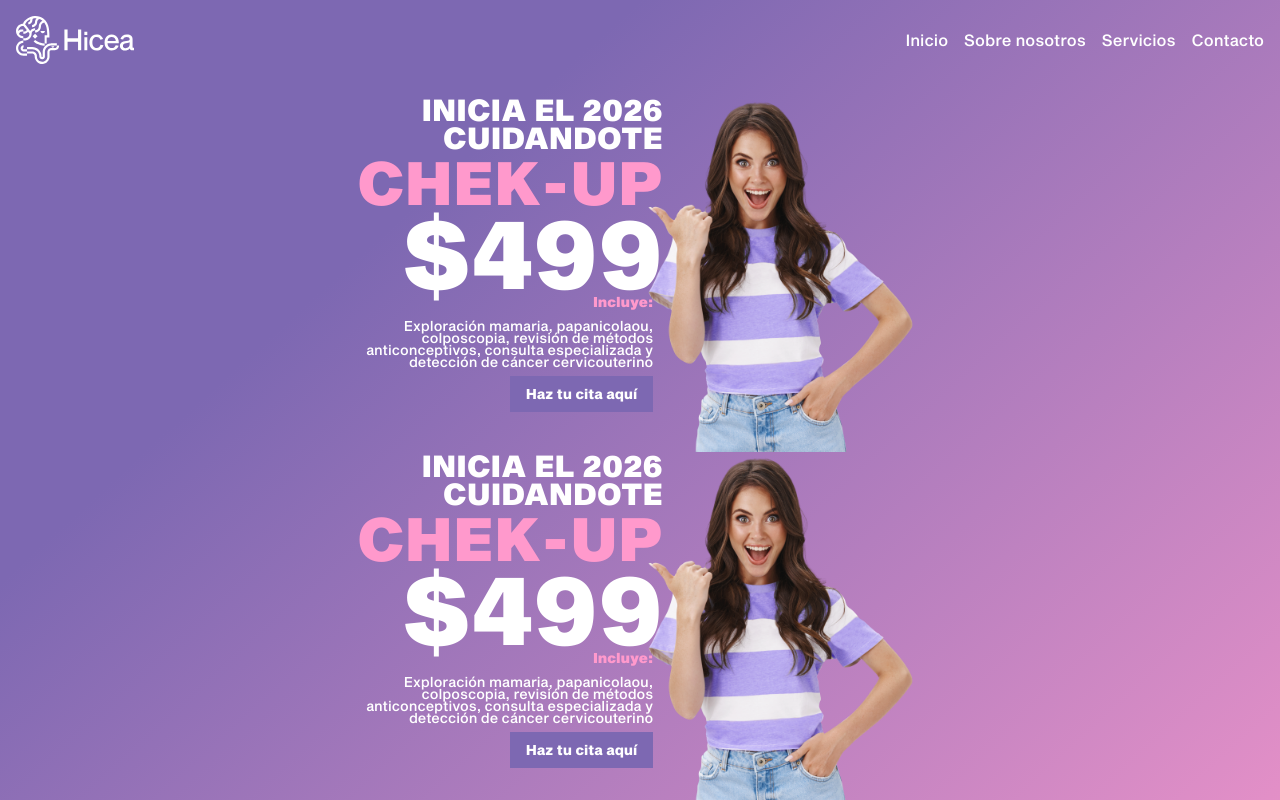
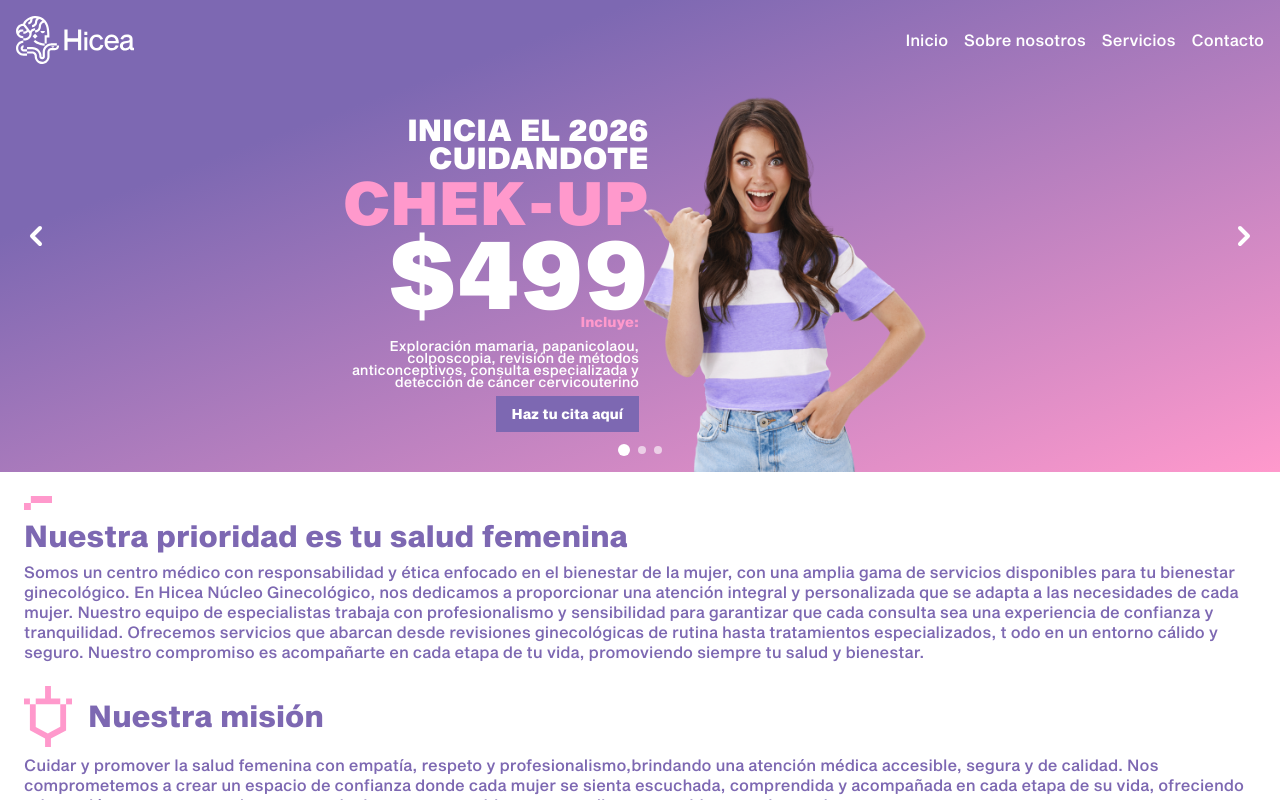
Before and after one commit to Hiddenberg/hicea-website, a Next.js app in the folder application/: page / in a window 1280 px wide. Shown: the top 800 px of the page. Built offline with nearby package versions, Linux system fonts and the light colour scheme.

Commit message:
adding functionality to the carousel

```diff
--- a/application/src/app/components/sections/HeroSection.tsx
+++ b/application/src/app/components/sections/HeroSection.tsx
@@ -1,3 +1,7 @@
+"use client";
+
+import { ChevronLeft, ChevronRight } from "lucide-react";
+import { useCallback, useEffect, useState } from "react";
 import { Button } from "../Buttons";
 
 function HeroMobileSection({ girlImage }: { girlImage: string }) {
@@ -14,10 +18,9 @@ function HeroMobileSection({ girlImage }: { girlImage: string }) {
          <div className="flex items-center -mt-10 px-2 w-full">
             <div className="flex flex-col items-end gap-2">
                <p className="text-[10px] text-white text-right leading-3">
-                  Exploración mamaria, papanicolaou,
-                  colposcopia, revisión de métodos
-                  anticonceptivos, consulta especializada
-                  y detección de cáncer cervicouterino
+                  Exploración mamaria, papanicolaou, colposcopia, revisión de
+                  métodos anticonceptivos, consulta especializada y detección de
+                  cáncer cervicouterino
                </p>
                <Button className="font-semibold text-sm">
                   Haz tu cita aquí
@@ -26,12 +29,16 @@ function HeroMobileSection({ girlImage }: { girlImage: string }) {
             <img src={girlImage} alt="Girl" className="h-64 object-contain" />
          </div>
       </div>
-   )
+   );
 }
 
-function CarouselItem1({ girlImage }: { girlImage: string }) {
+interface CarouselItemProps {
+   girlImage: string;
+}
+
+function CarouselItem1({ girlImage }: CarouselItemProps) {
    return (
-      <div className="flex justify-center items-end">
+      <div className="flex justify-center items-end min-w-full">
          <div className="flex flex-col items-end pb-10 font-bold">
             <h1 className="text-white text-3xl text-right leading-7">
                <p>INICIA EL 2026</p>
@@ -41,12 +48,13 @@ function CarouselItem1({ girlImage }: { girlImage: string }) {
             <p className="text-white text-8xl text-center leading-20">$499</p>
             <div className="flex items-center px-2 w-full">
                <div className="flex flex-col items-end gap-2">
-                  <p className="text-hicea-pink text-sm">Incluye:</p>
+                  <p className="font-semibold text-hicea-pink text-sm">
+                     Incluye:
+                  </p>
                   <p className="w-72 font-medium text-white text-sm text-right leading-3">
-                     Exploración mamaria, papanicolaou,
-                     colposcopia, revisión de métodos
-                     anticonceptivos, consulta especializada
-                     y detección de cáncer cervicouterino
+                     Exploración mamaria, papanicolaou, colposcopia, revisión de
+                     métodos anticonceptivos, consulta especializada y detección
+                     de cáncer cervicouterino
                   </p>
                   <Button className="font-semibold text-sm">
                      Haz tu cita aquí
@@ -55,35 +63,144 @@ function CarouselItem1({ girlImage }: { girlImage: string }) {
             </div>
          </div>
 
-         <img src={girlImage} alt="Girl" className="-ml-7 w-72 object-contain" />
+         <img
+            src={girlImage}
+            alt="Girl"
+            className="-ml-5 h-94 object-contain"
+         />
       </div>
-   )
+   );
 }
 
-function HeroCarouselSection({ carouselItems }: { carouselItems: React.ReactNode[] }) {
+interface HeroCarouselSectionProps {
+   items: React.ReactNode[];
+}
+
+function HeroCarouselSection({ items }: HeroCarouselSectionProps) {
+   const [currentIndex, setCurrentIndex] = useState(0);
+   const [isTransitioning, setIsTransitioning] = useState(false);
+
+   const CHANGE_INTERVAL = 30000;
+
+   const goToSlide = useCallback(
+      (index: number) => {
+         if (isTransitioning) return;
+         setIsTransitioning(true);
+         setCurrentIndex(index);
+         setTimeout(() => setIsTransitioning(false), 300);
+      },
+      [isTransitioning],
+   );
+
+   const goToPrevious = useCallback(() => {
+      if (isTransitioning) return;
+      const newIndex = currentIndex === 0 ? items.length - 1 : currentIndex - 1;
+      goToSlide(newIndex);
+   }, [currentIndex, items.length, isTransitioning, goToSlide]);
+
+   const goToNext = useCallback(() => {
+      if (isTransitioning) return;
+      const newIndex = currentIndex === items.length - 1 ? 0 : currentIndex + 1;
+      goToSlide(newIndex);
+   }, [currentIndex, items.length, isTransitioning, goToSlide]);
+
+   useEffect(() => {
+      const interval = setInterval(() => {
+         if (isTransitioning) return;
+         const newIndex =
+            currentIndex === items.length - 1 ? 0 : currentIndex + 1;
+         goToSlide(newIndex);
+      }, CHANGE_INTERVAL);
+
+      return () => clearInterval(interval);
+   }, [currentIndex, items.length, isTransitioning, goToSlide]);
+
    return (
-      <div className="hidden md:block bg-linear-to-br from-hicea-purple via-25% via-hicea-purple to-hicea-pink pt-24">
-         {
-            carouselItems.map((item, index) => (
-               <div key={index}>
-                  {item}
-               </div>
-            ))
-         }
+      <div className="hidden md:block relative bg-linear-to-br from-hicea-purple via-25% via-hicea-purple to-hicea-pink pt-24 overflow-hidden">
+         {/* Left Arrow */}
+         <button
+            type="button"
+            onClick={goToPrevious}
+            className="top-1/2 left-4 z-10 absolute flex justify-center items-center hover:opacity-80 w-10 h-10 text-white transition-opacity -translate-y-1/2"
+            aria-label="Previous slide"
+         >
+            <ChevronLeft className="size-8" strokeWidth={3} />
+         </button>
+
+         {/* Carousel Container */}
+         <div className="relative overflow-hidden">
+            <div
+               className="flex items-end transition-transform duration-300 ease-in-out"
+               style={{
+                  transform: `translateX(-${currentIndex * 100}%)`,
+               }}
+            >
+               {items.map((item, index) => {
+                  const key =
+                     typeof item === "object" &&
+                        item !== null &&
+                        "key" in item &&
+                        item.key !== null
+                        ? String(item.key)
+                        : `carousel-item-${index}`;
+                  return (
+                     <div key={key} className="min-w-full shrink-0">
+                        {item}
+                     </div>
+                  );
+               })}
+            </div>
+         </div>
+
+         {/* Right Arrow */}
+         <button
+            type="button"
+            onClick={goToNext}
+            className="top-1/2 right-4 z-10 absolute flex justify-center items-center hover:opacity-80 w-10 h-10 text-white transition-opacity -translate-y-1/2"
+            aria-label="Next slide"
+         >
+            <ChevronRight className="size-8" strokeWidth={3} />
+         </button>
+
+         {/* Dot Indicators */}
+         <div className="bottom-0 left-0 absolute flex justify-center items-center gap-2 mt-6 pb-4 w-full">
+            {items.map((item, index) => {
+               const key =
+                  typeof item === "object" &&
+                     item !== null &&
+                     "key" in item &&
+                     item.key !== null
+                     ? String(item.key)
+                     : `carousel-dot-${index}`;
+               return (
+                  <button
+                     key={key}
+                     type="button"
+                     onClick={() => goToSlide(index)}
+                     className={`transition-all duration-300 rounded-full ${index === currentIndex
+                        ? "w-3 h-3 bg-white"
+                        : "w-2 h-2 bg-white/60 hover:bg-white/80"
+                        }`}
+                     aria-label={`Go to slide ${index + 1}`}
+                  />
+               );
+            })}
+         </div>
       </div>
-   )
+   );
 }
 
 export default function HeroSection() {
-   const girlImage = "/assets/girl-2.png"
+   const carouselItems: React.ReactNode[] = [
+      <CarouselItem1 key="slide-1" girlImage="/assets/girl-2.png" />,
+      <CarouselItem1 key="slide-2" girlImage="/assets/girl-1.png" />,
+      <CarouselItem1 key="slide-3" girlImage="/assets/girl-3.png" />,
+   ];
+
    return (
       <div>
-         <HeroMobileSection girlImage={girlImage} />
-         <HeroCarouselSection carouselItems={[
-            <CarouselItem1 girlImage={girlImage} key={0} />,
-            <CarouselItem1 girlImage={girlImage} key={1} />,
-            <CarouselItem1 girlImage={girlImage} key={2} />,
-         ]} />
+         <HeroMobileSection girlImage="/assets/girl-2.png" />
+         <HeroCarouselSection items={carouselItems} />
       </div>
    );
 }
```
